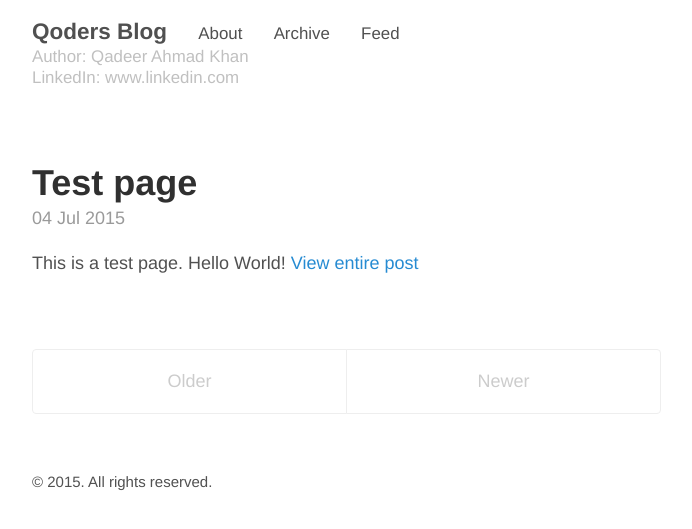
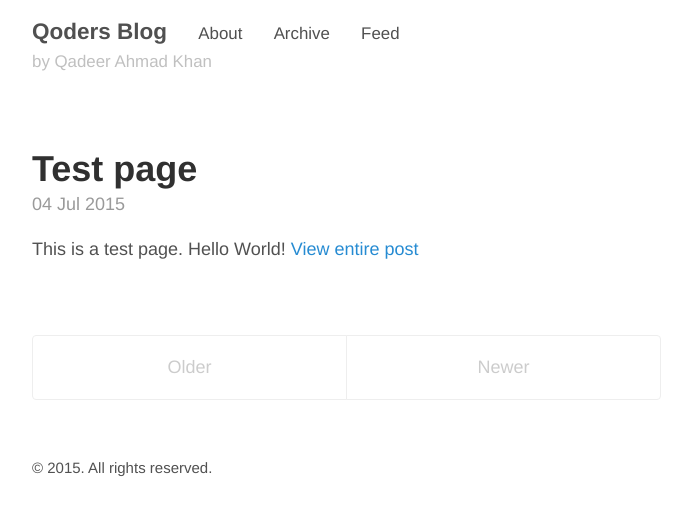
Before and after one commit to qtips/qtips.github.io, a Jekyll site: the page built from index.html, in a window 1280 px wide. Shown: the top 529 px of the page, without its empty margins (293-985 px from the left). Built offline with Jekyll 4.4.1, drawn with Linux system fonts in a browser that asks for light colours; the list of posts is cut into pages by our own code.

Commit message:
removed junk

```diff
--- a/_layouts/default.html
+++ b/_layouts/default.html
@@ -16,8 +16,7 @@
             &nbsp;&nbsp;&nbsp;
             <small><a href="{{ page[1]  }}">{{ page[0] }}</a></small>
             {% endfor %}
-            <small><div >Author: Qadeer Ahmad Khan <br/>
-                LinkedIn: www.linkedin.com</div></small>
+            <div><small>by Qadeer Ahmad Khan</small></div>
         </h3>
 
       </header>
```
